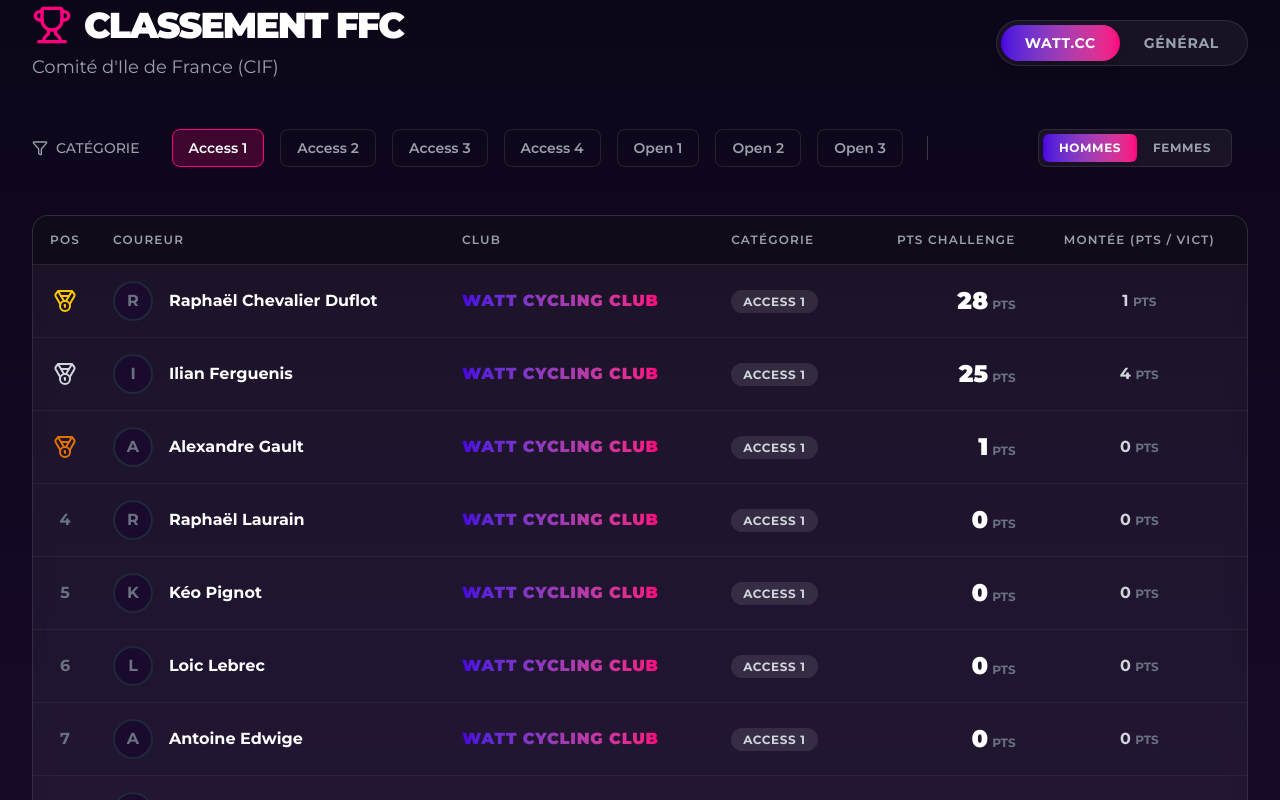
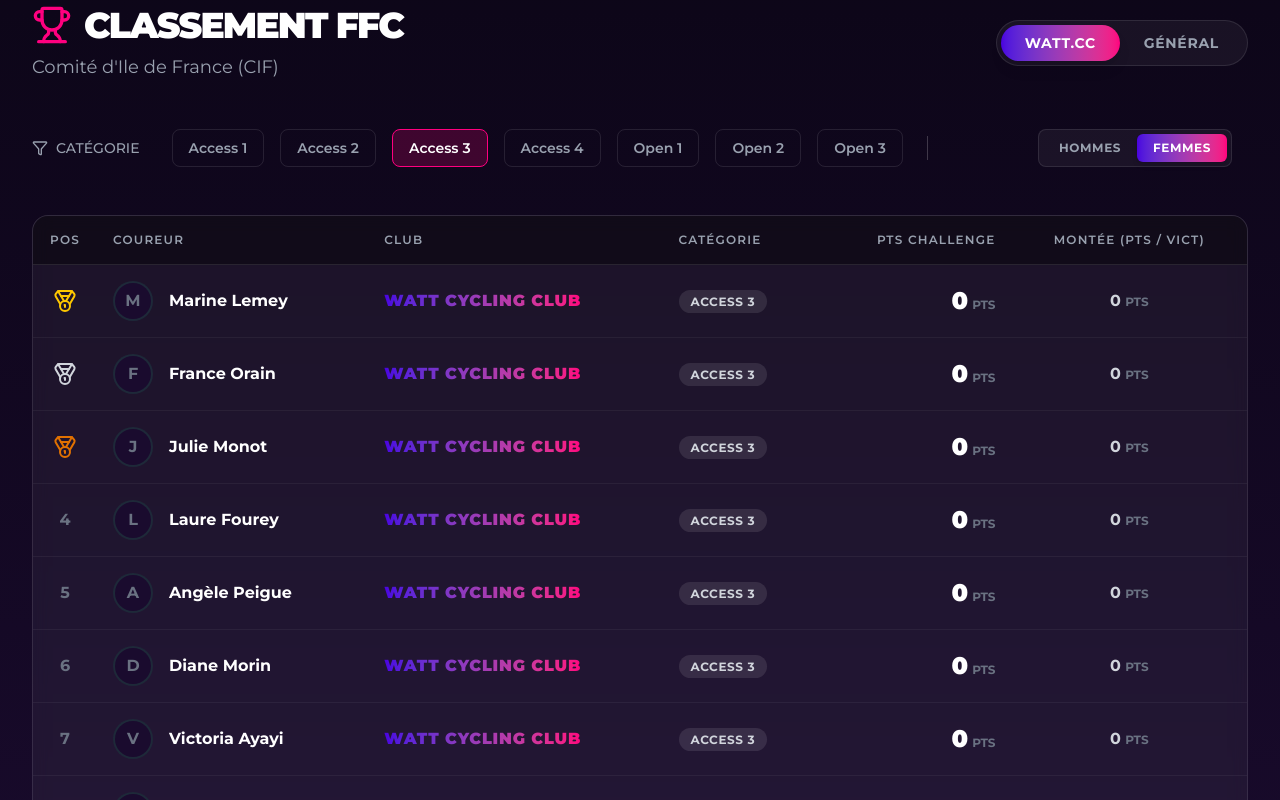
Before and after one commit to JeremieLetonnelier/watt-cc, a Next.js app: page / in a window 1280 px wide. Shown: the part 780-1580 px from the top of the page. Built offline with nearby package versions, Linux system fonts and the light colour scheme.

Commit message:
feat: display women first

```diff
--- a/components/Leaderboard.tsx
+++ b/components/Leaderboard.tsx
@@ -14,10 +14,6 @@ import { Trophy, Filter, Medal } from "lucide-react";
 type Tab = "general" | "watt";
 
 export default function Leaderboard() {
-  const [activeTab, setActiveTab] = useState<Tab>("watt");
-  const [selectedCategory, setSelectedCategory] = useState<Category>("Access 1");
-  const [selectedGender, setSelectedGender] = useState<"H" | "F">("H");
-
   const categories: Category[] = [
     "Access 1",
     "Access 2",
@@ -27,6 +23,30 @@ export default function Leaderboard() {
     "Open 2",
     "Open 3",
   ];
+
+  const [initialState] = useState(() => {
+    // Try to find a category with women from WATT club
+    for (const cat of categories) {
+      const leaderboard = getLeaderboard(ffcResults, WATT_CLUB_NAME, cat, "F");
+      if (leaderboard.length > 0) {
+        return { gender: "F" as const, category: cat };
+      }
+    }
+    // If no WATT women results, try general women results
+    for (const cat of categories) {
+      const leaderboard = getLeaderboard(ffcResults, undefined, cat, "F");
+      if (leaderboard.length > 0) {
+        return { gender: "F" as const, category: cat };
+      }
+    }
+    return { gender: "H" as const, category: "Access 1" as Category };
+  });
+
+  const [activeTab, setActiveTab] = useState<Tab>("watt");
+  const [selectedCategory, setSelectedCategory] = useState<Category>(initialState.category);
+  const [selectedGender, setSelectedGender] = useState<"H" | "F">(initialState.gender);
+
+
 
   const leaderboardData = useMemo(() => {
     return getLeaderboard(
```
Also changed, not shown: 1 other file (tests, documents, lock files or other folders).
